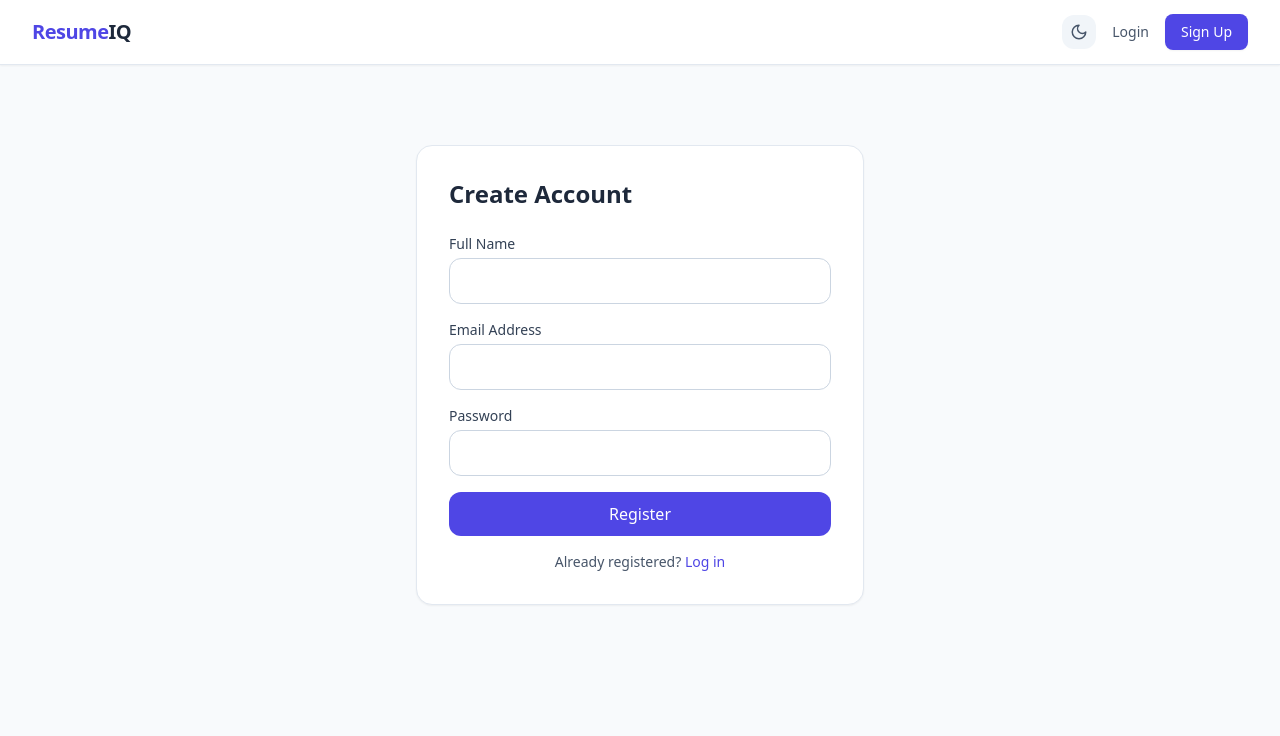
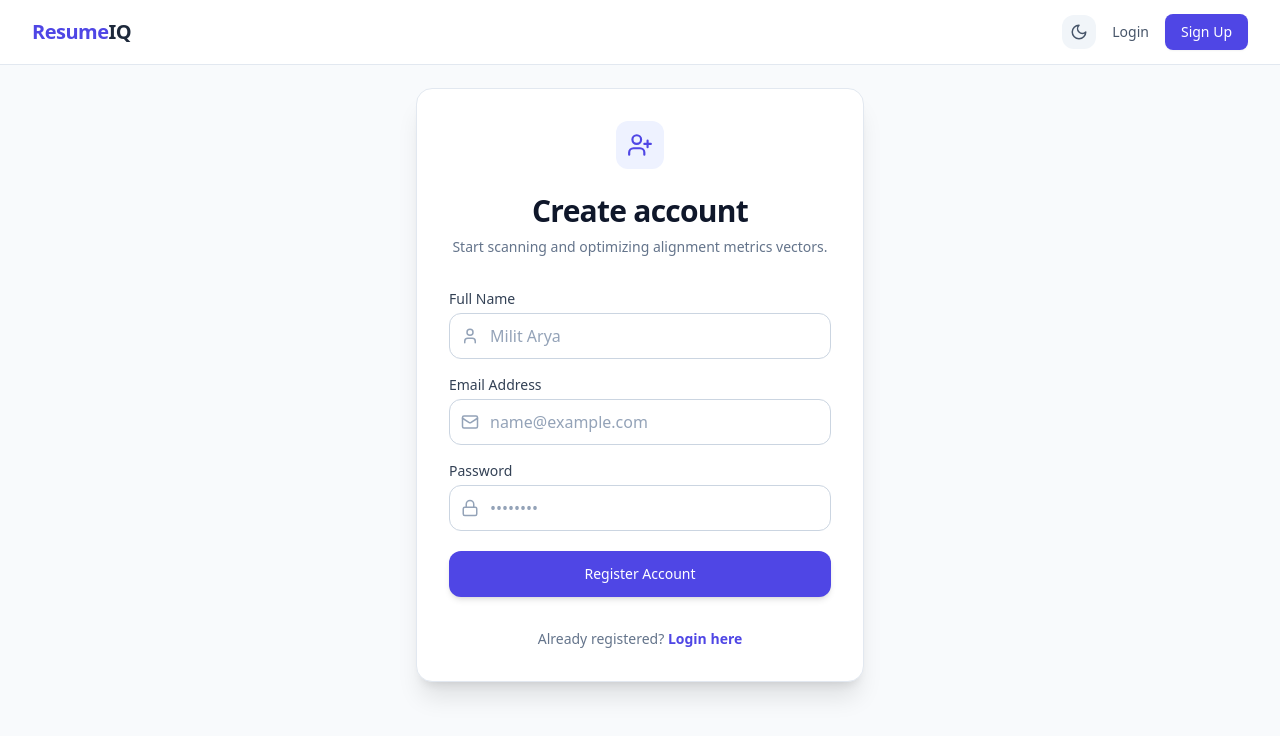
Before and after one commit to MasterMike21/resumeiq, a React (Vite) app in the folder frontend/: page /signup in a window 1280 px wide. Shown: the top 736 px of the page. Built offline with nearby package versions, Linux system fonts and the light colour scheme; the HTML template or start-up script is replaced by a standard one.

Commit message:
Fix: Unified theme typography and email pattern checking on login/signup forms

```diff
--- a/frontend/src/pages/Login.jsx
+++ b/frontend/src/pages/Login.jsx
@@ -1,41 +1,121 @@
 import { useState } from 'react';
 import axios from 'axios';
 import { useNavigate, Link } from 'react-router-dom';
+import { LogIn, Mail, Lock } from 'lucide-react';
 
 export default function Login() {
   const [email, setEmail] = useState('');
   const [password, setPassword] = useState('');
   const [error, setError] = useState('');
+  const [loading, setLoading] = useState(false);
   const navigate = useNavigate();
 
-  const handleSubmit = async (e) => {
+  const handleLogin = async (e) => {
     e.preventDefault();
+    setError('');
+    setLoading(true);
+
+    // Strict Email Format Validation check
+    const emailRegex = /^[a-zA-Z0-9._%+-]+@[a-zA-Z0-9.-]+\.[a-zA-Z]{2,}$/;
+    if (!emailRegex.test(email)) {
+      setError('Please enter a structurally valid email address.');
+      setLoading(false);
+      return;
+    }
+
     try {
-      const res = await axios.post(`${import.meta.env.VITE_API_URL}/auth/login`, { email, password });
+      const res = await axios.post(`${import.meta.env.VITE_API_URL}/auth/login`, {
+        email,
+        password,
+      });
       localStorage.setItem('token', res.data.token);
-      localStorage.setItem('user', JSON.stringify({ name: res.data.name, email: res.data.email }));
+      localStorage.setItem('user', JSON.stringify(res.data.user));
       navigate('/dashboard');
     } catch (err) {
-      setError(err.response?.data?.message || 'Login failed');
+      setError(err.response?.data?.message || 'Invalid credentials parameters. Please try again.');
+    } finally {
+      setLoading(false);
     }
   };
 
   return (
-    <div className="max-w-md mx-auto mt-20 p-8 bg-white border border-slate-200 rounded-2xl shadow-sm">
-      <h2 className="text-2xl font-bold mb-6 text-slate-800">Welcome Back</h2>
-      {error && <div className="bg-red-50 text-red-600 p-3 rounded-lg mb-4 text-sm">{error}</div>}
-      <form onSubmit={handleSubmit} className="space-y-4">
+    <div className="min-h-[80vh] flex items-center justify-center px-4 sm:px-6 lg:px-8 bg-slate-50 dark:bg-slate-950 transition-colors duration-200">
+      <div className="max-w-md w-full space-y-8 bg-white dark:bg-slate-900 border border-slate-200 dark:border-slate-800 p-8 rounded-2xl shadow-xl transition-colors">
         <div>
-          <label className="block text-sm font-medium text-slate-700 mb-1">Email Address</label>
-          <input type="email" required className="w-full border border-slate-300 rounded-xl px-4 py-2.5 focus:ring-2 focus:ring-indigo-500/20 focus:border-indigo-500 outline-none transition" value={email} onChange={(e) => setEmail(e.target.value)} />
+          <div className="mx-auto h-12 w-12 bg-indigo-50 dark:bg-indigo-950/60 border border-transparent dark:border-indigo-900/50 flex items-center justify-center rounded-xl text-indigo-600 dark:text-indigo-400">
+            <LogIn size={26} />
+          </div>
+          <h2 className="mt-6 text-center text-3xl font-bold tracking-tight text-slate-900 dark:text-white">
+            Welcome back
+          </h2>
+          <p className="mt-2 text-center text-sm text-slate-500 dark:text-slate-400">
+            Sign in to access your resume analytics engine portal.
+          </p>
         </div>
-        <div>
-          <label className="block text-sm font-medium text-slate-700 mb-1">Password</label>
-          <input type="password" required className="w-full border border-slate-300 rounded-xl px-4 py-2.5 focus:ring-2 focus:ring-indigo-500/20 focus:border-indigo-500 outline-none transition" value={password} onChange={(e) => setPassword(e.target.value)} />
-        </div>
-        <button type="submit" className="w-full bg-indigo-600 text-white font-medium py-2.5 rounded-xl hover:bg-indigo-700 transition">Sign In</button>
-      </form>
-      <p className="mt-4 text-sm text-center text-slate-600">Don't have an account? <Link to="/signup" className="text-indigo-600 hover:underline">Sign up</Link></p>
+
+        {error && (
+          <div className="bg-rose-50 dark:bg-rose-950/40 border border-rose-200 dark:border-rose-900/30 text-rose-600 dark:text-rose-400 text-sm px-4 py-3 rounded-xl">
+            {error}
+          </div>
+        )}
+
+        <form className="mt-8 space-y-6" onSubmit={handleLogin}>
+          <div className="space-y-4">
+            <div>
+              <label className="block text-sm font-medium text-slate-700 dark:text-slate-300 mb-1">
+                Email Address
+              </label>
+              <div className="relative">
+                <div className="absolute inset-y-0 left-0 pl-3 flex items-center pointer-events-none text-slate-400 dark:text-slate-500">
+                  <Mail size={18} />
+                </div>
+                <input
+                  type="email"
+                  value={email}
+                  onChange={(e) => setEmail(e.target.value)}
+                  placeholder="name@example.com"
+                  className="w-full pl-10 pr-4 py-2.5 rounded-xl border border-slate-300 dark:border-slate-700 bg-white dark:bg-slate-800 text-slate-900 dark:text-white placeholder-slate-400 dark:placeholder-slate-500 focus:outline-none focus:ring-2 focus:ring-indigo-500 dark:focus:ring-indigo-400 transition-colors"
+                  required
+                />
+              </div>
+            </div>
+
+            <div>
+              <label className="block text-sm font-medium text-slate-700 dark:text-slate-300 mb-1">
+                Password
+              </label>
+              <div className="relative">
+                <div className="absolute inset-y-0 left-0 pl-3 flex items-center pointer-events-none text-slate-400 dark:text-slate-500">
+                  <Lock size={18} />
+                </div>
+                <input
+                  type="password"
+                  value={password}
+                  onChange={(e) => setPassword(e.target.value)}
+                  placeholder="••••••••"
+                  className="w-full pl-10 pr-4 py-2.5 rounded-xl border border-slate-300 dark:border-slate-700 bg-white dark:bg-slate-800 text-slate-900 dark:text-white placeholder-slate-400 dark:placeholder-slate-500 focus:outline-none focus:ring-2 focus:ring-indigo-500 dark:focus:ring-indigo-400 transition-colors"
+                  required
+                />
+              </div>
+            </div>
+          </div>
+
+          <button
+            type="submit"
+            disabled={loading}
+            className="w-full flex justify-center py-3 px-4 border border-transparent rounded-xl shadow-md text-sm font-medium text-white bg-indigo-600 hover:bg-indigo-700 focus:outline-none focus:ring-2 focus:ring-offset-2 focus:ring-indigo-500 dark:focus:ring-offset-slate-900 disabled:opacity-50 transition"
+          >
+            {loading ? 'Authenticating Core Profile...' : 'Sign In'}
+          </button>
+        </form>
+
+        <p className="text-center text-sm text-slate-500 dark:text-slate-400 mt-4">
+          Don't have an account?{' '}
+          <Link to="/signup" className="font-semibold text-indigo-600 dark:text-indigo-400 hover:underline">
+            Create an account
+          </Link>
+        </p>
+      </div>
     </div>
   );
 }
--- a/frontend/src/pages/Signup.jsx
+++ b/frontend/src/pages/Signup.jsx
@@ -1,46 +1,148 @@
 import { useState } from 'react';
 import axios from 'axios';
 import { useNavigate, Link } from 'react-router-dom';
+import { UserPlus, Mail, Lock, User } from 'lucide-react';
 
 export default function Signup() {
   const [name, setName] = useState('');
   const [email, setEmail] = useState('');
   const [password, setPassword] = useState('');
   const [error, setError] = useState('');
+  const [loading, setLoading] = useState(false);
   const navigate = useNavigate();
 
-  const handleSubmit = async (e) => {
+  const handleSignup = async (e) => {
     e.preventDefault();
+    setError('');
+    setLoading(true);
+
+    // Strict Email Format Validation check
+    const emailRegex = /^[a-zA-Z0-9._%+-]+@[a-zA-Z0-9.-]+\.[a-zA-Z]{2,}$/;
+    if (!emailRegex.test(email)) {
+      setError('Please provide a structural, real-world formatted email address.');
+      setLoading(false);
+      return;
+    }
+
+    if (password.length < 6) {
+      setError('Password security constraints require at least 6 characters.');
+      setLoading(false);
+      return;
+    }
+
     try {
-      const res = await axios.post(`${import.meta.env.VITE_API_URL}/auth/signup`, { name, email, password });
+      const res = await axios.post(`${import.meta.env.VITE_API_URL}/auth/signup`, {
+        name,
+        email,
+        password,
+      });
       localStorage.setItem('token', res.data.token);
-      localStorage.setItem('user', JSON.stringify({ name: res.data.name, email: res.data.email }));
+      localStorage.setItem('user', JSON.stringify(res.data.user));
       navigate('/dashboard');
     } catch (err) {
-      setError(err.response?.data?.message || 'Registration failed');
+      setError(err.response?.data?.message || 'Registration structural handshake failed.');
+    } finally {
+      setLoading(false);
     }
   };
 
   return (
-    <div className="max-w-md mx-auto mt-20 p-8 bg-white border border-slate-200 rounded-2xl shadow-sm">
-      <h2 className="text-2xl font-bold mb-6 text-slate-800">Create Account</h2>
-      {error && <div className="bg-red-50 text-red-600 p-3 rounded-lg mb-4 text-sm">{error}</div>}
-      <form onSubmit={handleSubmit} className="space-y-4">
+    <div className="min-h-[80vh] flex items-center justify-center px-4 sm:px-6 lg:px-8 bg-slate-50 dark:bg-slate-950 transition-colors duration-200">
+      <div className="max-w-md w-full space-y-8 bg-white dark:bg-slate-900 border border-slate-200 dark:border-slate-800 p-8 rounded-2xl shadow-xl transition-colors">
         <div>
-          <label className="block text-sm font-medium text-slate-700 mb-1">Full Name</label>
-          <input type="text" required className="w-full border border-slate-300 rounded-xl px-4 py-2.5 focus:ring-2 focus:ring-indigo-500/20 focus:border-indigo-500 outline-none transition" value={name} onChange={(e) => setName(e.target.value)} />
+          <div className="mx-auto h-12 w-12 bg-indigo-50 dark:bg-indigo-950/60 border border-transparent dark:border-indigo-900/50 flex items-center justify-center rounded-xl text-indigo-600 dark:text-indigo-400">
+            <UserPlus size={26} />
+          </div>
+          <h2 className="mt-6 text-center text-3xl font-bold tracking-tight text-slate-900 dark:text-white">
+            Create account
+          </h2>
+          <p className="mt-2 text-center text-sm text-slate-500 dark:text-slate-400">
+            Start scanning and optimizing alignment metrics vectors.
+          </p>
         </div>
-        <div>
-          <label className="block text-sm font-medium text-slate-700 mb-1">Email Address</label>
-          <input type="email" required className="w-full border border-slate-300 rounded-xl px-4 py-2.5 focus:ring-2 focus:ring-indigo-500/20 focus:border-indigo-500 outline-none transition" value={email} onChange={(e) => setEmail(e.target.value)} />
-        </div>
-        <div>
-          <label className="block text-sm font-medium text-slate-700 mb-1">Password</label>
-          <input type="password" required className="w-full border border-slate-300 rounded-xl px-4 py-2.5 focus:ring-2 focus:ring-indigo-500/20 focus:border-indigo-500 outline-none transition" value={password} onChange={(e) => setPassword(e.target.value)} />
-        </div>
-        <button type="submit" className="w-full bg-indigo-600 text-white font-medium py-2.5 rounded-xl hover:bg-indigo-700 transition">Register</button>
-      </form>
-      <p className="mt-4 text-sm text-center text-slate-600">Already registered? <Link to="/login" className="text-indigo-600 hover:underline">Log in</Link></p>
+
+        {error && (
+          <div className="bg-rose-50 dark:bg-rose-950/40 border border-rose-200 dark:border-rose-900/30 text-rose-600 dark:text-rose-400 text-sm px-4 py-3 rounded-xl">
+            {error}
+          </div>
+        )}
+
+        <form className="mt-8 space-y-5" onSubmit={handleSignup}>
+          <div className="space-y-4">
+            <div>
+              <label className="block text-sm font-medium text-slate-700 dark:text-slate-300 mb-1">
+                Full Name
+              </label>
+              <div className="relative">
+                <div className="absolute inset-y-0 left-0 pl-3 flex items-center pointer-events-none text-slate-400 dark:text-slate-500">
+                  <User size={18} />
+                </div>
+                <input
+                  type="text"
+                  value={name}
+                  onChange={(e) => setName(e.target.value)}
+                  placeholder="Milit Arya"
+                  className="w-full pl-10 pr-4 py-2.5 rounded-xl border border-slate-300 dark:border-slate-700 bg-white dark:bg-slate-800 text-slate-900 dark:text-white placeholder-slate-400 dark:placeholder-slate-500 focus:outline-none focus:ring-2 focus:ring-indigo-500 dark:focus:ring-indigo-400 transition-colors"
+                  required
+                />
+              </div>
+            </div>
+
+            <div>
+              <label className="block text-sm font-medium text-slate-700 dark:text-slate-300 mb-1">
+                Email Address
+              </label>
+              <div className="relative">
+                <div className="absolute inset-y-0 left-0 pl-3 flex items-center pointer-events-none text-slate-400 dark:text-slate-500">
+                  <Mail size={18} />
+                </div>
+                <input
+                  type="email"
+                  value={email}
+                  onChange={(e) => setEmail(e.target.value)}
+                  placeholder="name@example.com"
+                  className="w-full pl-10 pr-4 py-2.5 rounded-xl border border-slate-300 dark:border-slate-700 bg-white dark:bg-slate-800 text-slate-900 dark:text-white placeholder-slate-400 dark:placeholder-slate-500 focus:outline-none focus:ring-2 focus:ring-indigo-500 dark:focus:ring-indigo-400 transition-colors"
+                  required
+                />
+              </div>
+            </div>
+
+            <div>
+              <label className="block text-sm font-medium text-slate-700 dark:text-slate-300 mb-1">
+                Password
+              </label>
+              <div className="relative">
+                <div className="absolute inset-y-0 left-0 pl-3 flex items-center pointer-events-none text-slate-400 dark:text-slate-500">
+                  <Lock size={18} />
+                </div>
+                <input
+                  type="password"
+                  value={password}
+                  onChange={(e) => setPassword(e.target.value)}
+                  placeholder="••••••••"
+                  className="w-full pl-10 pr-4 py-2.5 rounded-xl border border-slate-300 dark:border-slate-700 bg-white dark:bg-slate-800 text-slate-900 dark:text-white placeholder-slate-400 dark:placeholder-slate-500 focus:outline-none focus:ring-2 focus:ring-indigo-500 dark:focus:ring-indigo-400 transition-colors"
+                  required
+                />
+              </div>
+            </div>
+          </div>
+
+          <button
+            type="submit"
+            disabled={loading}
+            className="w-full flex justify-center py-3 px-4 border border-transparent rounded-xl shadow-md text-sm font-medium text-white bg-indigo-600 hover:bg-indigo-700 focus:outline-none focus:ring-2 focus:ring-offset-2 focus:ring-indigo-500 dark:focus:ring-offset-slate-900 disabled:opacity-50 transition"
+          >
+            {loading ? 'Instantiating Profile Vector...' : 'Register Account'}
+          </button>
+        </form>
+
+        <p className="text-center text-sm text-slate-500 dark:text-slate-400 mt-4">
+          Already registered?{' '}
+          <Link to="/login" className="font-semibold text-indigo-600 dark:text-indigo-400 hover:underline">
+            Login here
+          </Link>
+        </p>
+      </div>
     </div>
   );
 }
```
